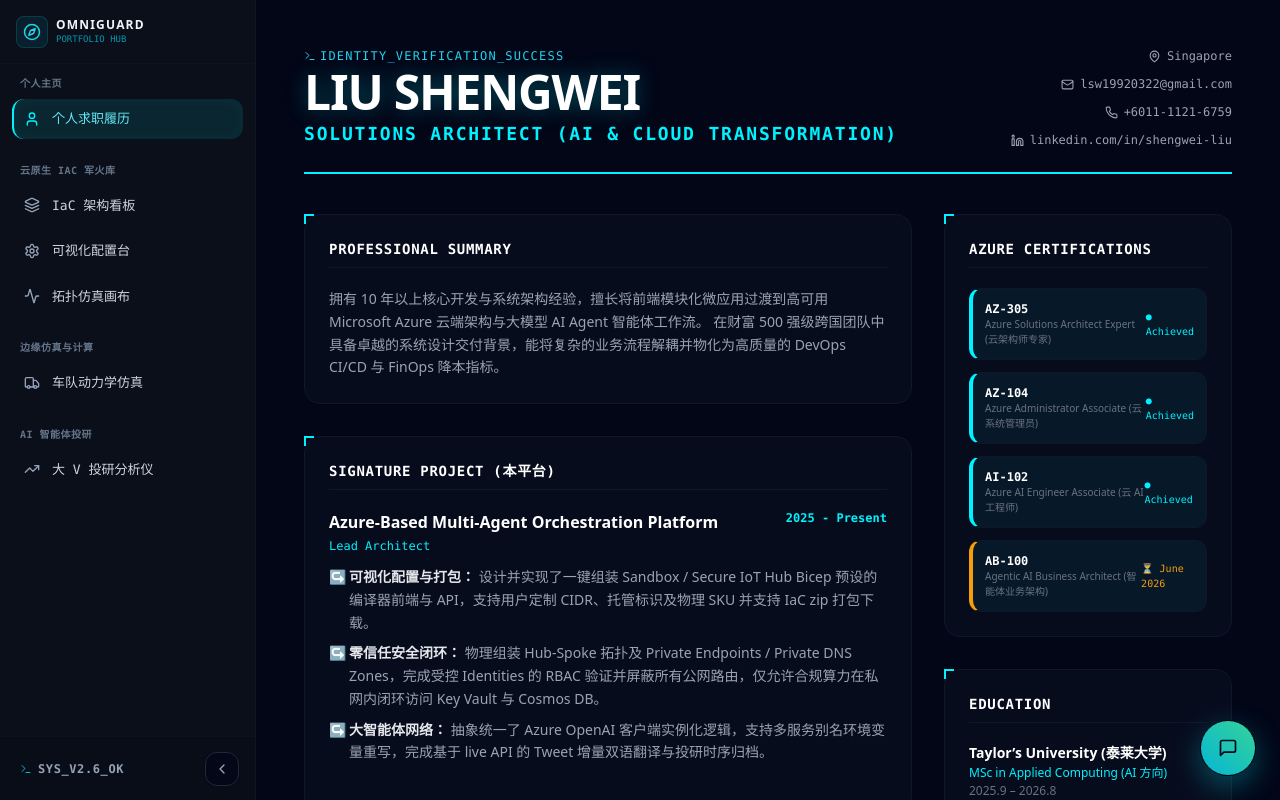
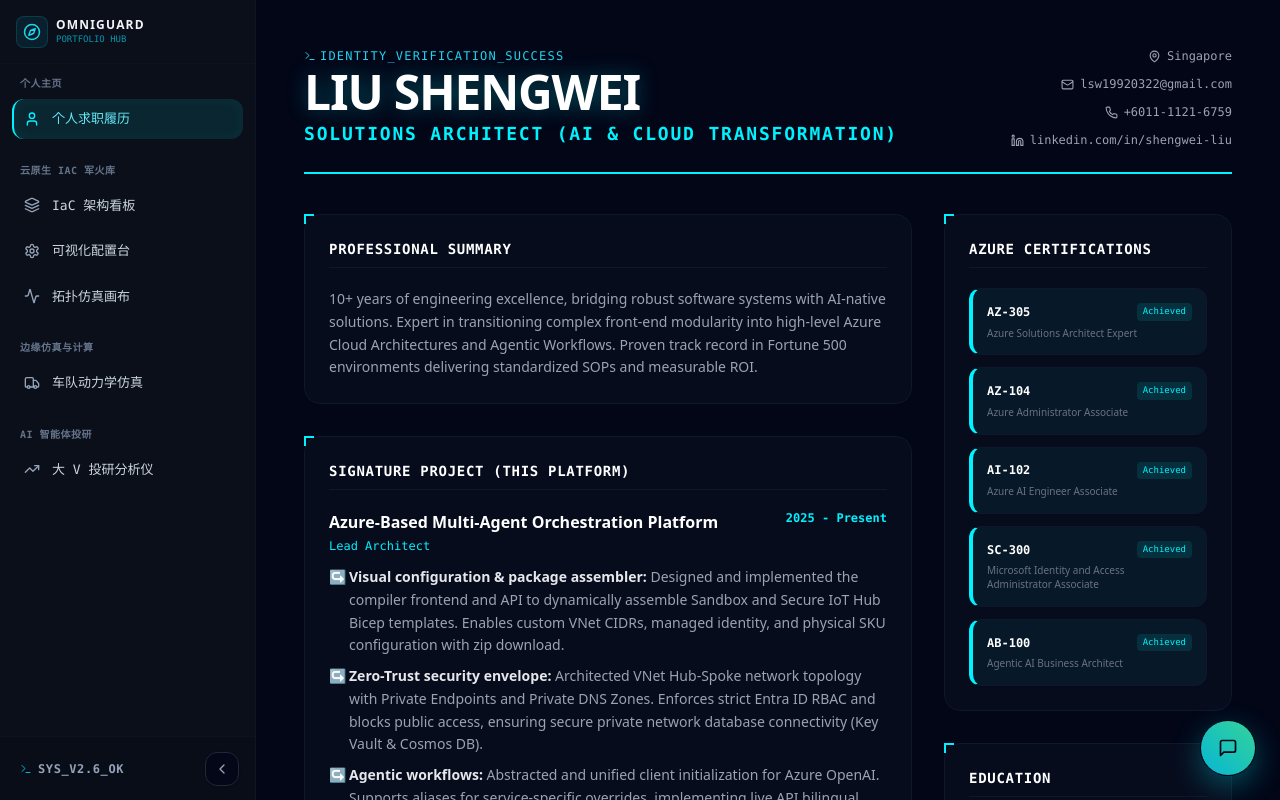
Before and after one commit to swliu920322/Project-OmniGuard, a Next.js app in the folder src/client-edge/: page / in a window 1280 px wide. Built offline with nearby package versions, Linux system fonts and the light colour scheme.

Commit message:
feat: restore resume to English, update AB-100/SC-300 status, fix cert layout wrapping

```diff
--- a/src/client-edge/src/app/page.tsx
+++ b/src/client-edge/src/app/page.tsx
@@ -46,12 +46,14 @@ export default function RootResumePage() {
           <div className="lg:col-span-2 space-y-8">
             <Section title="PROFESSIONAL SUMMARY">
               <p className="text-gray-400 text-sm leading-relaxed">
-                拥有 10 年以上核心开发与系统架构经验，擅长将前端模块化微应用过渡到高可用 Microsoft Azure 云端架构与大模型 AI Agent 智能体工作流。
-                在财富 500 强级跨国团队中具备卓越的系统设计交付背景，能将复杂的业务流程解耦并物化为高质量的 DevOps CI/CD 与 FinOps 降本指标。
+                10+ years of engineering excellence, bridging robust software systems with AI-native solutions.
+                Expert in transitioning complex front-end modularity into high-level Azure Cloud Architectures and
+                Agentic Workflows. Proven track record in Fortune 500 environments delivering standardized SOPs and
+                measurable ROI.
               </p>
             </Section>
 
-            <Section title="SIGNATURE PROJECT (本平台)">
+            <Section title="SIGNATURE PROJECT (THIS PLATFORM)">
               <div className="mb-6">
                 <div className="flex justify-between font-bold text-white text-sm md:text-base">
                   <span>Azure-Based Multi-Agent Orchestration Platform</span>
@@ -60,13 +62,13 @@ export default function RootResumePage() {
                 <div className="text-[#00f2fe] text-xs font-mono mt-1">Lead Architect</div>
                 <ul className="mt-3 space-y-2 text-gray-400 text-sm leading-relaxed">
                   <li className="relative pl-5 before:content-['↪'] before:absolute before:left-0 before:text-[#00f2fe]">
-                    <strong className="text-gray-200">可视化配置与打包：</strong> 设计并实现了一键组装 Sandbox / Secure IoT Hub Bicep 预设的编译器前端与 API，支持用户定制 CIDR、托管标识及物理 SKU 并支持 IaC zip 打包下载。
+                    <strong className="text-gray-200">Visual configuration & package assembler:</strong> Designed and implemented the compiler frontend and API to dynamically assemble Sandbox and Secure IoT Hub Bicep templates. Enables custom VNet CIDRs, managed identity, and physical SKU configuration with zip download.
                   </li>
                   <li className="relative pl-5 before:content-['↪'] before:absolute before:left-0 before:text-[#00f2fe]">
-                    <strong className="text-gray-200">零信任安全闭环：</strong> 物理组装 Hub-Spoke 拓扑及 Private Endpoints / Private DNS Zones，完成受控 Identities 的 RBAC 验证并屏蔽所有公网路由，仅允许合规算力在私网内闭环访问 Key Vault 与 Cosmos DB。
+                    <strong className="text-gray-200">Zero-Trust security envelope:</strong> Architected VNet Hub-Spoke network topology with Private Endpoints and Private DNS Zones. Enforces strict Entra ID RBAC and blocks public access, ensuring secure private network database connectivity (Key Vault & Cosmos DB).
                   </li>
                   <li className="relative pl-5 before:content-['↪'] before:absolute before:left-0 before:text-[#00f2fe]">
-                    <strong className="text-gray-200">大智能体网络：</strong> 抽象统一了 Azure OpenAI 客户端实例化逻辑，支持多服务别名环境变量重写，完成基于 live API 的 Tweet 增量双语翻译与投研时序归档。
+                    <strong className="text-gray-200">Agentic workflows:</strong> Abstracted and unified client initialization for Azure OpenAI. Supports aliases for service-specific overrides, implementing live API bilingual tweet translation and investment archives.
                   </li>
                 </ul>
               </div>
@@ -78,9 +80,9 @@ export default function RootResumePage() {
                 period="2021 – 2023"
                 title="Associate Manager (Technical Lead / Architect)"
                 bullets={[
-                  '主持了金融科技系统高内聚、模块化微前端的基础架构搭建。',
-                  '设计多工程 Isomorphic 构件共用策略，将打包编译效能提升 40% 以上。',
-                  '开发出通用运行时状态机组件，用于统一治理跨页会话生命周期与安全审计令牌。',
+                  'Led the 0-to-1 foundational architecture for FinTech platforms with modular micro-frontend isolation.',
+                  'Devised isomorphic multi-project builds and optimized asset bundling strategies, improving compile efficiency by 40%.',
+                  'Developed a generic runtime intelligent state machine for centralized dialog controls and audit token life-cycle management.',
                 ]}
               />
               <Experience
@@ -88,8 +90,8 @@ export default function RootResumePage() {
                 period="2023.7 - 2024.1"
                 title="Software Engineer"
                 bullets={[
-                  '与欧洲/亚洲跨国工程团队协作，评估并构建轻量化工业 MES/MOM 生产线数据采集控制层。',
-                  '在严苛的工业信息安全与合规审计标准下，处理前端大规模模块化与异构系统 API 交互难题。',
+                  'Collaborated with cross-functional European and Asian teams to evaluate and build MES/MOM production line data acquisition control layers.',
+                  'Addressed frontend scalability and system integration challenges under strict industrial compliance and security audit standards.',
                 ]}
               />
               <Experience
@@ -97,8 +99,8 @@ export default function RootResumePage() {
                 period="2020.5 – 2021.9"
                 title="Lead Systems Architect (Migration)"
                 bullets={[
-                  '带领团队将陈旧的大型企业网上银行系统从手写硬编码架构重构为模块化拼装模式。',
-                  '引入代码级静态审计与预检机制，实现银行核心资产安全迁移。',
+                  'Orchestrated frontend architecture refactoring for legacy corporate banking platforms from legacy manual patterns to a modular assembly model.',
+                  'Introduced static code review and dry-run preflight check mechanisms to secure critical banking asset migrations.',
                 ]}
               />
             </Section>
@@ -107,22 +109,23 @@ export default function RootResumePage() {
           <div className="space-y-8">
             <Section title="AZURE CERTIFICATIONS">
               <div className="flex flex-col gap-3">
-                <CertBadge title="AZ-305" desc="Azure Solutions Architect Expert (云架构师专家)" status="Achieved" />
-                <CertBadge title="AZ-104" desc="Azure Administrator Associate (云系统管理员)" status="Achieved" />
-                <CertBadge title="AI-102" desc="Azure AI Engineer Associate (云 AI 工程师)" status="Achieved" />
-                <CertBadge title="AB-100" desc="Agentic AI Business Architect (智能体业务架构)" status="Pending" time="June 2026" />
+                <CertBadge title="AZ-305" desc="Azure Solutions Architect Expert" status="Achieved" />
+                <CertBadge title="AZ-104" desc="Azure Administrator Associate" status="Achieved" />
+                <CertBadge title="AI-102" desc="Azure AI Engineer Associate" status="Achieved" />
+                <CertBadge title="SC-300" desc="Microsoft Identity and Access Administrator Associate" status="Achieved" />
+                <CertBadge title="AB-100" desc="Agentic AI Business Architect" status="Achieved" />
               </div>
             </Section>
 
             <Section title="EDUCATION">
               <div className="mb-4">
-                <div className="font-bold text-sm text-white">Taylor’s University (泰莱大学)</div>
-                <div className="text-xs text-[#00f2fe] mt-0.5">MSc in Applied Computing (AI 方向)</div>
+                <div className="font-bold text-sm text-white">Taylor’s University</div>
+                <div className="text-xs text-[#00f2fe] mt-0.5">MSc in Applied Computing (AI Specialization)</div>
                 <div className="text-xs text-gray-500 mt-0.5">2025.9 – 2026.8</div>
               </div>
               <div>
-                <div className="font-bold text-sm text-white">Taiyuan University of Technology (太原理工大学)</div>
-                <div className="text-xs text-gray-400 mt-0.5 font-sans">B.Eng in Mechanical Engineering (机械工程学士)</div>
+                <div className="font-bold text-sm text-white">Taiyuan University of Technology</div>
+                <div className="text-xs text-gray-400 mt-0.5">B.Eng in Mechanical Engineering</div>
                 <div className="text-xs text-gray-500 mt-0.5">2010.9 – 2014.9</div>
               </div>
             </Section>
@@ -167,14 +170,14 @@ function Experience({ company, period, title, bullets }: { company: string; peri
 function CertBadge({ title, desc, status, time }: { title: string; desc: string; status: 'Achieved' | 'Pending'; time?: string }) {
   const isAchieved = status === 'Achieved';
   return (
-    <div className={`bg-[#00f2fe]/5 border border-slate-900 p-3 rounded-xl flex justify-between items-center ${isAchieved ? 'border-l-4 border-l-[#00f2fe]' : 'border-l-4 border-l-amber-500'}`}>
-      <div>
-        <div className="font-bold text-xs text-white font-mono">{title}</div>
-        <div className="text-[10px] text-gray-500">{desc}</div>
+    <div className="bg-[#00f2fe]/5 border border-slate-900 p-3.5 rounded-xl flex flex-col gap-1.5 border-l-4 border-l-[#00f2fe] shadow-sm">
+      <div className="flex items-center justify-between gap-2">
+        <span className="font-bold text-xs text-white font-mono">{title}</span>
+        <span className="text-[9px] font-mono text-[#00f2fe] bg-[#00f2fe]/10 px-1.5 py-0.5 rounded shrink-0">
+          {isAchieved ? 'Achieved' : 'Pending'}
+        </span>
       </div>
-      <span className={`text-[10px] font-mono ${isAchieved ? 'text-[#00f2fe]' : 'text-amber-500'}`}>
-        {isAchieved ? '● Achieved' : `⏳ ${time}`}
-      </span>
+      <div className="text-[10px] text-gray-500 leading-snug">{desc}</div>
     </div>
   );
 }
```
